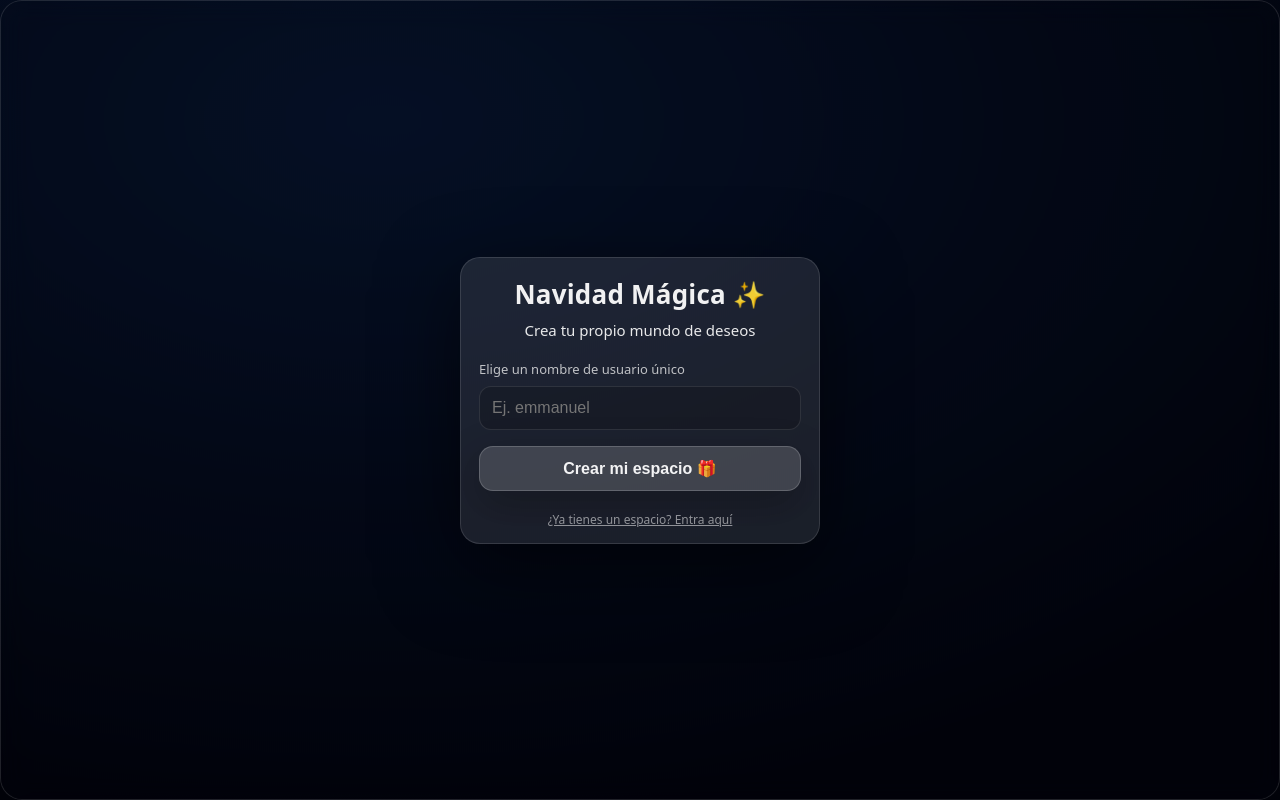
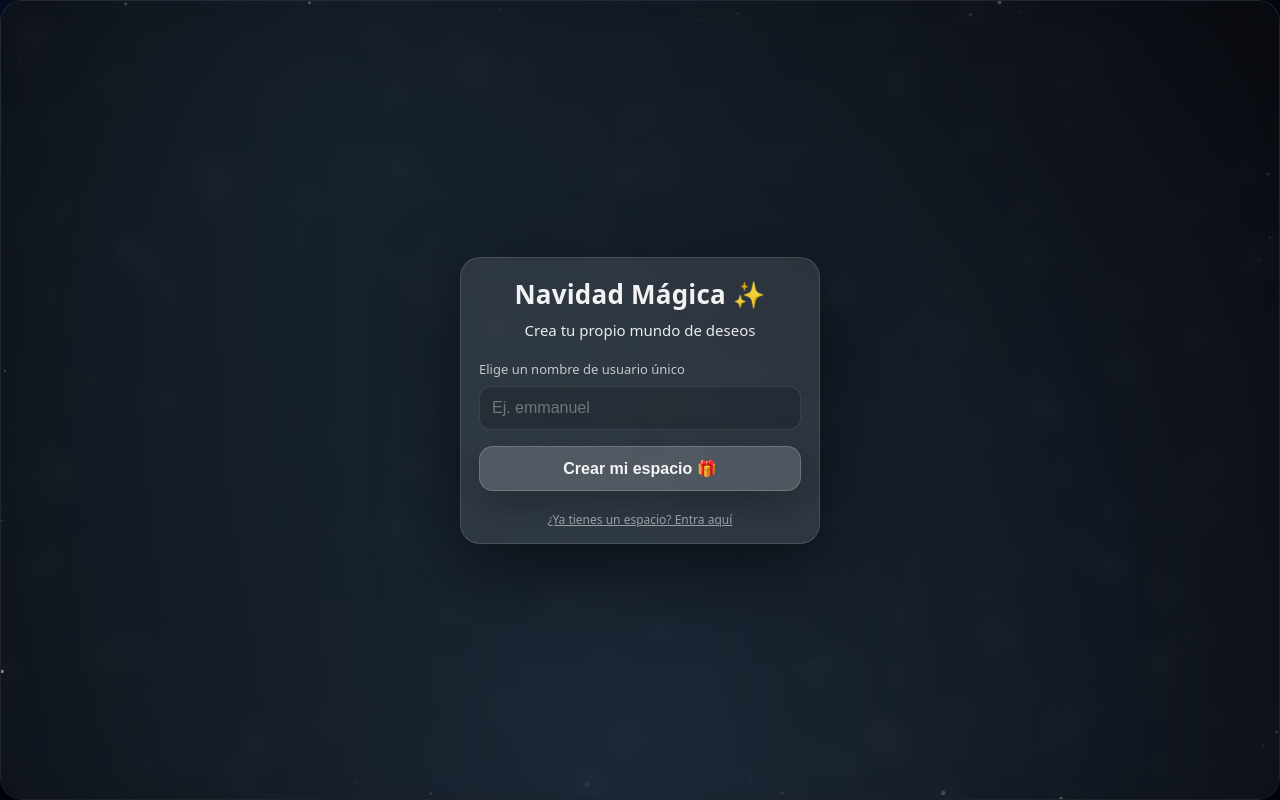
Before and after one commit to emmanuelquintana/christmas, a React (Vite) app: page / in a window 1280 px wide. Built offline with nearby package versions, Linux system fonts and the light colour scheme; no server answers.

Commit message:
feat: Implement user registration/login with Supabase and add an animated starfield background component.

```diff
--- a/src/scene/StarfieldCanvas.tsx
+++ b/src/scene/StarfieldCanvas.tsx
@@ -47,11 +47,13 @@ export default function StarfieldCanvas({
 
             let factor = 1.0;
             let base = 70;
+            let sizeFactor = 1.0;
 
             if (w < 768) {
                 // Móvil
                 factor = 0.5;
                 base = 30;
+                sizeFactor = 0.6; // Estrellas más pequeñas en móvil
             } else if (w < 1024) {
                 // Tablet
                 factor = 0.7;
@@ -63,7 +65,7 @@ export default function StarfieldCanvas({
                 stars.push({
                     x: Math.random() * w,
                     y: Math.random() * h,
-                    r: 0.5 + Math.random() * 1.2,
+                    r: (0.5 + Math.random() * 1.2) * sizeFactor,
                     a: 0.25 + Math.random() * 0.75,
                     tw: Math.random() * Math.PI * 2,
                     s: 0.006 + Math.random() * 0.012,
--- a/src/scene/WelcomeAuth.tsx
+++ b/src/scene/WelcomeAuth.tsx
@@ -59,13 +59,11 @@ export default function WelcomeAuth() {
 
     return (
         <div className="scene" style={{ position: "fixed", inset: 0, zIndex: 9999, height: "100%" }}>
-            {/* Background Decor (Only for Login) */}
-            {mode === "login" && (
-                <div className="skyArea" style={{ position: "absolute", inset: 0, background: "radial-gradient(ellipse at bottom, #1b2735 0%, #090a0f 100%)" }}>
-                    <StarfieldCanvas mode="party" reducedMotion={reduced} />
-                    <SnowCanvas mode="night" reducedMotion={reduced} />
-                </div>
-            )}
+            {/* Background Decor */}
+            <div className="skyArea" style={{ position: "absolute", inset: 0, background: "radial-gradient(ellipse at bottom, #1b2735 0%, #090a0f 100%)" }}>
+                <StarfieldCanvas mode="night" reducedMotion={reduced} />
+                <SnowCanvas mode="night" reducedMotion={reduced} />
+            </div>
 
             <div className="modalOverlay" style={{ zIndex: 200, background: "transparent" }}>
                 <div className="introCenter" style={{ width: "min(360px, 90%)", gap: 20, background: "rgba(255, 255, 255, 0.1)", backdropFilter: "blur(20px)" }}>
```
